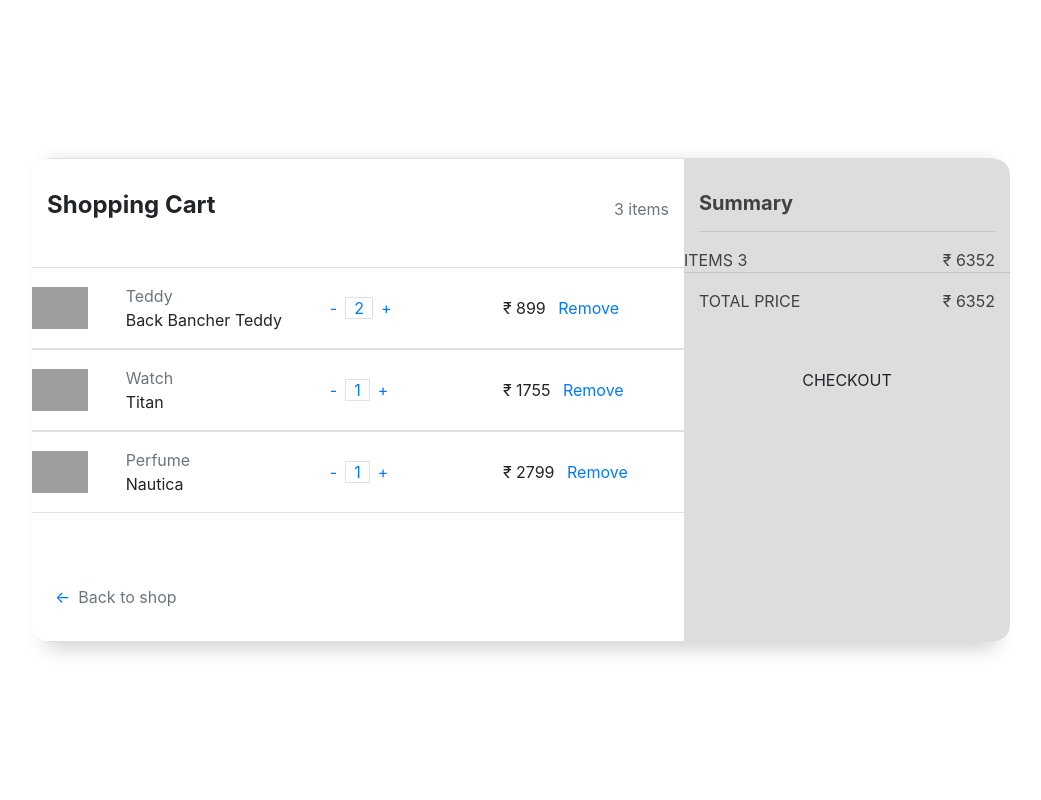
After one commit to RajLnxct/Giftos, a Django app: page /viewcart/ in a window 1280 px wide. The commit adds this page. Shown: the whole page, without its empty margins (119-1160 px from the left). Run offline with Django 5.2, Linux system fonts and the light colour scheme; a user stored in the database is signed in; data comes from the database, SQL or seed files in the repository; both versions use the stored data as it was after the commit; some libraries are stand-ins or nearby versions; grey boxes are pictures that could not be loaded.

Commit message:
adding cart file

```diff
--- a/ecommerce/giftos/shop/models.py
+++ b/ecommerce/giftos/shop/models.py
@@ -11,6 +11,7 @@ class Category(models.Model):
 
 # Product Model
 class Product(models.Model):
+    id = models.AutoField(primary_key=True)
     name = models.CharField(max_length=200)
     price = models.IntegerField()
     category = models.ForeignKey(Category, on_delete=models.CASCADE)
@@ -75,3 +76,15 @@ class Slider(models.Model):
 
     def __str__(self):
         return self.name
+
+# Cart Model
+class Cart(models.Model):
+    user = models.OneToOneField(user, on_delete=models.CASCADE)
+    products = models.ManyToManyField(Product,through='CartItem')
+    def __str__(self):
+        return self.user.name
+
+class CartItem(models.Model):
+    cart = models.ForeignKey(Cart, on_delete=models.CASCADE)
+    product = models.ForeignKey(Product, on_delete=models.CASCADE)
+    quantity = models.PositiveIntegerField(default=1)
--- /dev/null
+++ b/ecommerce/giftos/shop/static/css/cart.css
@@ -0,0 +1,148 @@
+body{
+    background: #ddd;
+    min-height: 100vh;
+    vertical-align: middle;
+    display: flex;
+    font-family: sans-serif;
+    font-size: 0.8rem;
+    font-weight: bold;
+}
+.title{
+    margin-bottom: 5vh;
+}
+.card{
+    margin: auto;
+    max-width: 950px;
+    width: 90%;
+    box-shadow: 0 6px 20px 0 rgba(0, 0, 0, 0.19);
+    border-radius: 1rem;
+    border: transparent;
+}
+@media(max-width:767px){
+    .card{
+        margin: 3vh auto;
+    }
+}
+.cart{
+    background-color: #fff;
+    padding: 4vh 5vh;
+    border-bottom-left-radius: 1rem;
+    border-top-left-radius: 1rem;
+}
+@media(max-width:767px){
+    .cart{
+        padding: 4vh;
+        border-bottom-left-radius: unset;
+        border-top-right-radius: 1rem;
+    }
+}
+.summary{
+    background-color: #ddd;
+    border-top-right-radius: 1rem;
+    border-bottom-right-radius: 1rem;
+    padding: 4vh;
+    color: rgb(65, 65, 65);
+}
+@media(max-width:767px){
+    .summary{
+    border-top-right-radius: unset;
+    border-bottom-left-radius: 1rem;
+    }
+}
+.summary .col-2{
+    padding: 0;
+}
+.summary .col-10
+{
+    padding: 0;
+}.row{
+    margin: 0;
+}
+.title b{
+    font-size: 1.5rem;
+}
+.main{
+    margin: 0;
+    padding: 2vh 0;
+    width: 100%;
+}
+.col-2, .col{
+    padding: 0 1vh;
+}
+a{
+    padding: 0 1vh;
+}
+.close{
+    margin-left: auto;
+    font-size: 0.7rem;
+}
+img{
+    width: 3.5rem;
+}
+.back-to-shop{
+    margin-top: 4.5rem;
+}
+h5{
+    margin-top: 4vh;
+}
+hr{
+    margin-top: 1.25rem;
+}
+form{
+    padding: 2vh 0;
+}
+select{
+    border: 1px solid rgba(0, 0, 0, 0.137);
+    padding: 1.5vh 1vh;
+    margin-bottom: 4vh;
+    outline: none;
+    width: 100%;
+    background-color: rgb(247, 247, 247);
+}
+input{
+    border: 1px solid rgba(0, 0, 0, 0.137);
+    padding: 1vh;
+    margin-bottom: 4vh;
+    outline: none;
+    width: 100%;
+    background-color: rgb(247, 247, 247);
+}
+input:focus::-webkit-input-placeholder
+{
+      color:transparent;
+}
+.btn{
+    background-color: #000;
+    border-color: #000;
+    color: white;
+    width: 100%;
+    font-size: 0.7rem;
+    margin-top: 4vh;
+    padding: 1vh;
+    border-radius: 0;
+}
+.btn:focus{
+    box-shadow: none;
+    outline: none;
+    box-shadow: none;
+    color: white;
+    -webkit-box-shadow: none;
+    -webkit-user-select: none;
+    transition: none;
+}
+.btn:hover{
+    color: white;
+}
+a{
+    color: black;
+}
+a:hover{
+    color: black;
+    text-decoration: none;
+}
+ #code{
+    background-image: linear-gradient(to left, rgba(255, 255, 255, 0.253) , rgba(255, 255, 255, 0.185)), url("https://img.icons8.com/small/16/000000/long-arrow-right.png");
+    background-repeat: no-repeat;
+    background-position-x: 95%;
+    background-position-y: center;
+}
--- /dev/null
+++ b/ecommerce/giftos/shop/templates/home/cart.html
@@ -0,0 +1,68 @@
+{% load static %}
+<!doctype html>
+<html lang="en">
+  <head>
+    <!-- Required meta tags -->
+    <meta charset="utf-8">
+    <meta name="viewport" content="width=device-width, initial-scale=1, shrink-to-fit=no">
+
+    <!-- Bootstrap CSS -->
+    <link rel="stylesheet" href="{% static 'css/cart.css' %}">
+    <link href="https://stackpath.bootstrapcdn.com/bootstrap/4.3.1/css/bootstrap.min.css" rel="stylesheet">
+    <link href="https://cdnjs.cloudflare.com/ajax/libs/font-awesome/4.7.0/css/font-awesome.min.css" rel="stylesheet">
+    <title>Your Cart</title>
+  </head>
+  <body>
+    <div class="card">
+        <div class="row">
+            <div class="col-md-8 cart">
+                <div class="title">
+                    <div class="row">
+                        <div class="col"><h4><b>Shopping Cart</b></h4></div>
+                        <div class="col align-self-center text-right text-muted">{{ cart_items|length }} items</div>
+                    </div>
+                </div>
+                {% for item in cart_items %}
+                <div class="row border-top border-bottom">
+                    <div class="row main align-items-center">
+                        <div class="col-2"><img class="img-fluid" src="{{ item.product.image }}"></div>
+                        <div class="col">
+                            <div class="row text-muted">{{ item.product.category }}</div>
+                            <div class="row">{{ item.product.name }}</div>
+                        </div>
+                        <div class="col">
+                            <a href="#" class="quantity-decrease" data-id="{{ item.id }}">-</a><a href="#" class="border">{{ item.quantity }}</a><a href="#" class="quantity-increase" data-id="{{ item.id }}">+</a>
+                        </div>
+                        <div class="col">&#8377; {{ item.product.price }} <a href="{% url 'shop:removecart' item.id %}">Remove</a></div>
+                    </div>
+                </div>
+                {% endfor %}
+                <div class="back-to-shop"><a href="{% url 'shop:shop' %}">&leftarrow;</a><span class="text-muted">Back to shop</span></div>
+            </div>
+            <div class="col-md-4 summary">
+                <div><h5><b>Summary</b></h5></div>
+                <hr>
+                <div class="row">
+                    <div class="col" style="padding-left:0;">ITEMS {{ cart_items|length }}</div>
+                    <div class="col text-right">&#8377; {{ total_price }}</div>
+                </div>
+                {% comment %} <form>
+                    <p>SHIPPING</p>
+                    <select><option class="text-muted">Standard-Delivery- &#8377;5.00</option></select>
+                    <p>GIVE CODE</p>
+                    <input id="code" placeholder="Enter your code">
+                </form> {% endcomment %}
+                <div class="row" style="border-top: 1px solid rgba(0,0,0,.1); padding: 2vh 0;">
+                    <div class="col">TOTAL PRICE</div>
+                    <div class="col text-right">&#8377; {{ total_price }}</div>
+                </div>
+                <button type="submit" class="btn">CHECKOUT</button>
+            </div>
+        </div>
+    </div>
+    <script src="https://cdn.jsdelivr.net/npm/jquery@3.5.1/dist/jquery.slim.min.js" integrity="sha384-DfXdz2htPH0lsSSs5nCTpuj/zy4C+OGpamoFVy38MVBnE+IbbVYUew+OrCXaRkfj" crossorigin="anonymous"></script>
+    <script src="https://cdn.jsdelivr.net/npm/bootstrap@4.6.2/dist/js/bootstrap.bundle.min.js" integrity="sha384-Fy6S3B9q64WdZWQUiU+q4/2Lc9npb8tCaSX9FK7E8HnRr0Jz8D6OP9dO5Vg3Q9ct" crossorigin="anonymous"></script>
+    <script src="https://stackpath.bootstrapcdn.com/bootstrap/4.3.1/js/bootstrap.bundle.min.js"></script>
+    <script src="https://cdnjs.cloudflare.com/ajax/libs/jquery/3.2.1/jquery.min.js"></script>
+  </body>
+</html>
--- a/ecommerce/giftos/shop/templates/home/index.html
+++ b/ecommerce/giftos/shop/templates/home/index.html
@@ -361,7 +361,7 @@
         <div class="col-md-5">
           <div class="img_container">
             <div class="img-box">
-              <img src="images/gifts.png" alt="">
+              <img src="{% static 'images/gifts.png' %}" alt="">
             </div>
           </div>
         </div>
--- a/ecommerce/giftos/shop/urls.py
+++ b/ecommerce/giftos/shop/urls.py
@@ -12,5 +12,7 @@ urlpatterns = [
     path('login/',Login,name='login'),
     path('signup/',signup,name='signup'),
     path('logout',Logout,name='logout'),
-
+    path('viewcart/',viewCart, name='viewcart'),
+    path('addcart/<int:product_id>/',addcart, name='addcart'),
+    path('removecart/<int:item_id>/',removecart, name='removecart'),
 ]
--- a/ecommerce/giftos/shop/views.py
+++ b/ecommerce/giftos/shop/views.py
@@ -1,12 +1,13 @@
-from django.shortcuts import render,redirect
+from django.shortcuts import render,redirect ,get_object_or_404
 from django.contrib.auth import login,logout,authenticate
 from django.contrib import messages
+from django.contrib.auth.decorators import login_required
 from django.core.mail import send_mail
 from django.conf import settings
 from .forms import *
 from .models import *
 
-# Create your views here.
+# ------------- Home Func ---------------
 def home(request):
     product =Product.objects.all()[:10:3]
     slider = Slider.objects.all()
@@ -16,6 +17,7 @@ def home(request):
     }
     return render(request,'home/index.html',data)
 
+# ------------- Contact Func ---------------
 def contact(request):
     if request.method=='POST':
         name = request.POST.get('name')
@@ -26,13 +28,14 @@ def contact(request):
         contact_data.save()
         send_mail(
             "Thank YOU",
-            "Thank you for your inquire",
-            "rajpitroda2912@gmail.com",
+            f"Dear {name},\n\nThank you for reaching out to us! We appreciate you taking the time to contact us and we are happy to help.\n\n Regards,\nGiftos",
+            "raj.pitroda.lnxct@gmail.com",
             [email]
         )
         return redirect('shop:contactus')
     return render(request,'home/contact.html')
 
+# ------------- Shoping Func ---------------
 def shop(request):
     category = Category.objects.all()
     products = Product.objects.all()
@@ -44,7 +47,7 @@ def shop(request):
     else:
         products = Product.objects.all()
 
-    # Filter by category
+    # Filter by category and price
     selected_categories = request.GET.getlist('category')
     min_price = request.GET.get('min_price')
     max_price = request.GET.get('max_price')
@@ -64,12 +67,16 @@ def shop(request):
     }
     return render(request,'home/shop.html',context)
 
+# ------------- Testimonial Func ---------------
 def testimonial(request):
     return render(request,'home/testimonial.html')
 
+
+# ------------- Whyus Func ---------------
 def why(request):
     return render(request,'home/why.html')
 
+# ------------- Login Func ---------------
 def Login(request):
     if request.method=='POST':
         form  = ReCaptcha(request.POST)
@@ -87,6 +94,7 @@ def Login(request):
         form = ReCaptcha()
     return render(request,'login.html',{'form':form})
 
+# ------------- Registration Func ---------------
 def signup(request):
     if request.method == 'POST':
         Register_form = RegisterUser(request.POST)
@@ -97,6 +105,35 @@ def signup(request):
         Register_form = RegisterUser()
     return render(request,'signup.html', {'Register_form': Register_form})
 
+# ------------- Logout Func ---------------
 def Logout(request):
     logout(request)
     return redirect('/')
+
+# ------------- Showing Cart  ---------------
+def viewCart(request):
+    cart = get_object_or_404(Cart, user=request.user)
+    cart_items = CartItem.objects.filter(cart=cart)
+    total_price = sum(item.product.price * item.quantity for item in cart_items)
+    context = {
+        'cart_items': cart_items,
+        'total_price': total_price,
+    }
+    return render(request, 'home/cart.html', context)
+
+# ------------- Adding cart ---------------
+def addcart(request, product_id):
+    product = get_object_or_404(Product, id=product_id)
+    cart, created = Cart.objects.get_or_create(user=request.user)
+    cart_item, created = CartItem.objects.get_or_create(cart=cart, product=product)
+    if not created:
+        cart_item.quantity += 1
+        cart_item.save()
+    return redirect('shop:viewcart')
+
+# ------------- Removeing cart ---------------
+
+def removecart(request, item_id):
+    cart_item = CartItem.objects.get(id=item_id)
+    cart_item.delete()
+    return redirect('shop:viewcart')
```
Also changed, not shown: ecommerce/giftos/giftos/settings.py (+4 -3 lines), ecommerce/giftos/req.txt (+5 -19 lines), ecommerce/giftos/shop/admin.py (+12 -1 lines), ecommerce/giftos/shop/templates/base.html (+7 -21 lines), ecommerce/giftos/shop/templates/home/shop.html (+6 -2 lines), ecommerce/giftos/db.sqlite3, ecommerce/giftos/shop/migrations/0013_cart.py (added), ecommerce/giftos/shop/migrations/0014_remove_cart_image_remove_cart_phone_and_more.py (added), ecommerce/giftos/shop/static/css/bootstrap.css.
